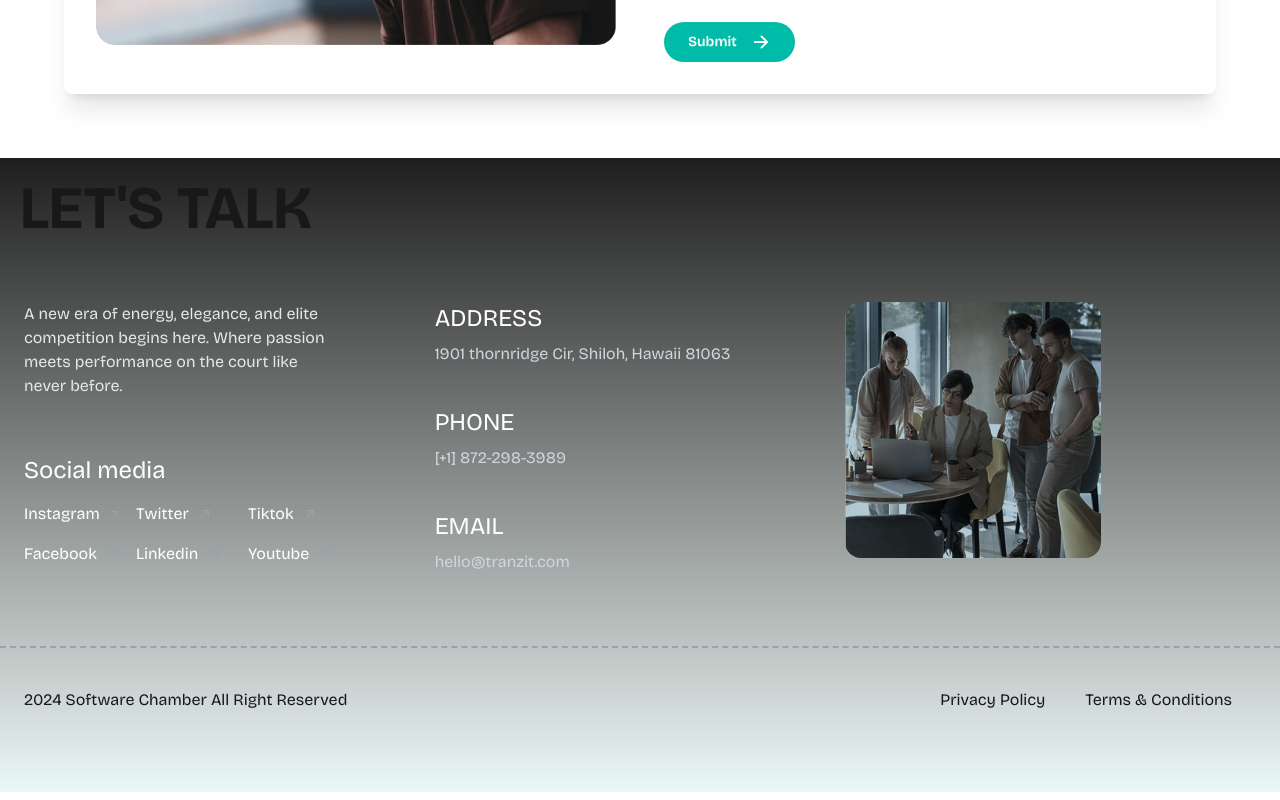
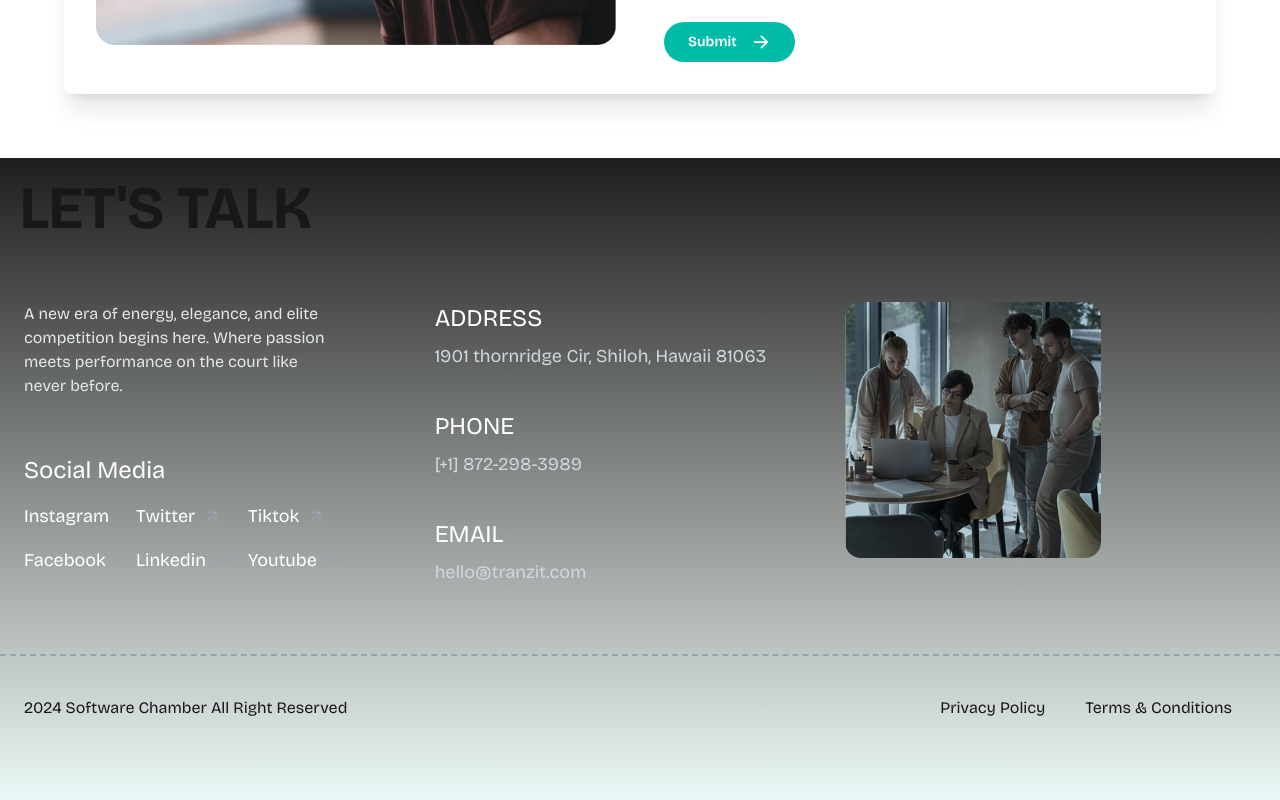
Before and after one commit to sharmin133/Software-Chamber, a React (Vite) app: page / in a window 1280 px wide. Shown: the part 7778-8578 px from the top of the page. Built offline with nearby package versions, Linux system fonts and the light colour scheme; a web font is replaced by a local one.

Commit message:
footer update

```diff
--- a/src/Components/Footer/Footer.jsx
+++ b/src/Components/Footer/Footer.jsx
@@ -36,9 +36,9 @@ const Footer = () => {
         </div>
           <div className="py-4">
 
-            <h2 className="text-2xl text-white mb-4">Social media</h2>
+            <h2 className="md:text-2xl text-xl text-white mb-4">Social Media</h2>
 
-            <div className="grid grid-cols-3 gap-4">
+            <div className="grid grid-cols-3 gap-4  md:text-lg text-sm">
               {[
                 "Instagram",
                 "Twitter",
@@ -63,18 +63,19 @@ const Footer = () => {
 
         <div className="flex flex-col gap-10 text-gray-300">
           <div>
-            <h2 className="md:text-2xl text-white mb-2">ADDRESS</h2>
-            <p>1901 thornridge Cir, Shiloh, Hawaii 81063</p>
+            <h2 className="md:text-2xl text-xl text-white mb-2"> ADDRESS</h2>
+            <p className="md:text-lg text-sm"> 1901 thornridge Cir, Shiloh, Hawaii 81063</p>
+          </div>
+
+
+          <div>
+            <h2 className="md:text-2xl text-xl text-white mb-2">PHONE</h2>
+            <p className="md:text-lg text-sm">[+1] 872-298-3989</p>
           </div>
 
           <div>
-            <h2 className="text-2xl text-white mb-2">PHONE</h2>
-            <p>[+1] 872-298-3989</p>
-          </div>
-
-          <div>
-            <h2 className="text-2xl text-white mb-2">EMAIL</h2>
-            <p>hello@tranzit.com</p>
+            <h2 className="md:text-2xl text-xl text-white mb-2">EMAIL</h2>
+            <p className="md:text-lg text-sm">hello@tranzit.com</p>
           </div>
         </div>
 
```
